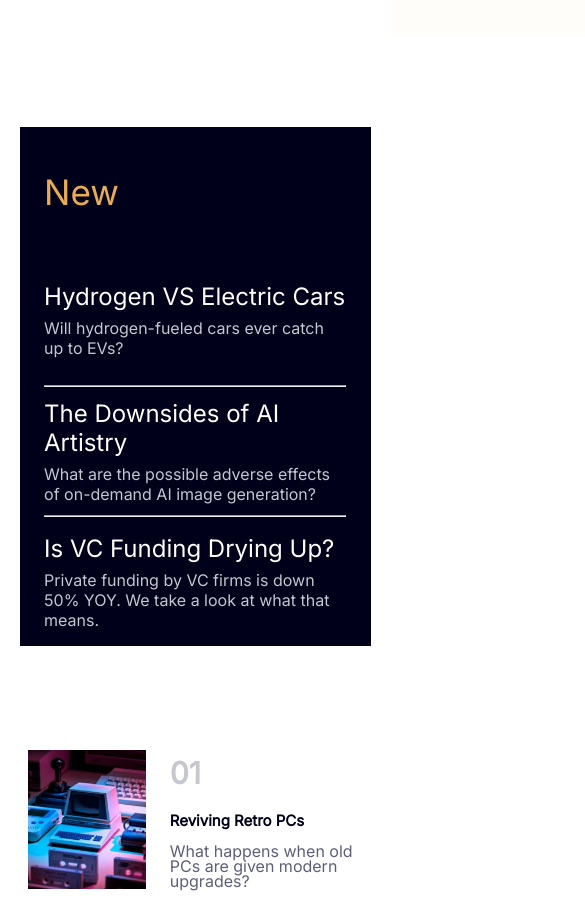
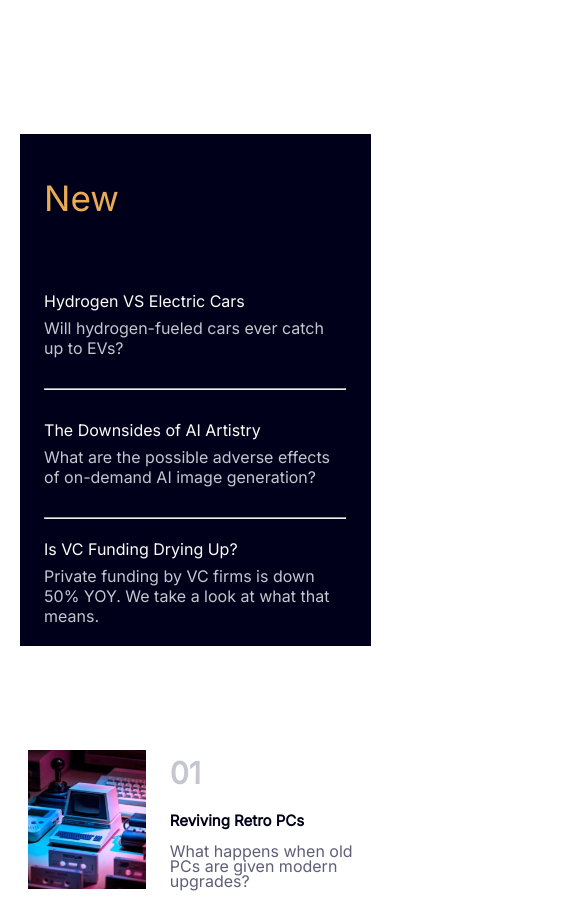
Before and after one commit to Asquare012/news, a plain HTML site: page index.html in a window 390 px wide. Shown: the part 809-1731 px from the top of the page, 585 px wide, since content can reach past the window. Drawn offline with Linux system fonts and the light colour scheme.

Commit message:
Update news.css

```diff
--- a/news.css
+++ b/news.css
@@ -199,10 +199,8 @@ body #container main #bottom div .write-up .action:hover {
 @media screen and (max-width: 800px) {
   body {
     height: 110vh;
-    overflow-x: hidden;
   }
   body #menu {
-    display: block;
     position: absolute;
     top: 0;
     bottom: 0;
@@ -257,7 +255,7 @@ body #container main #bottom div .write-up .action:hover {
     flex-direction: column;
   }
   body main #top .left {
-    flex: 50%;
+    flex: 60% !important;
     height: 100%;
     margin-right: 2%;
   }
@@ -278,12 +276,15 @@ body #container main #bottom div .write-up .action:hover {
     width: 140px !important;
   }
   body main #top .right {
-    flex: 30% !important;
+    flex: 40% !important;
     padding: 0 7% !important;
-    margin-top: 50px;
+    margin-top: 80px;
   }
   body main #top .right #title {
     font-size: 35px !important;
+  }
+  body main #top .right h2 {
+    font-size: 16px;
   }
   body #bottom {
     display: flex;
```
